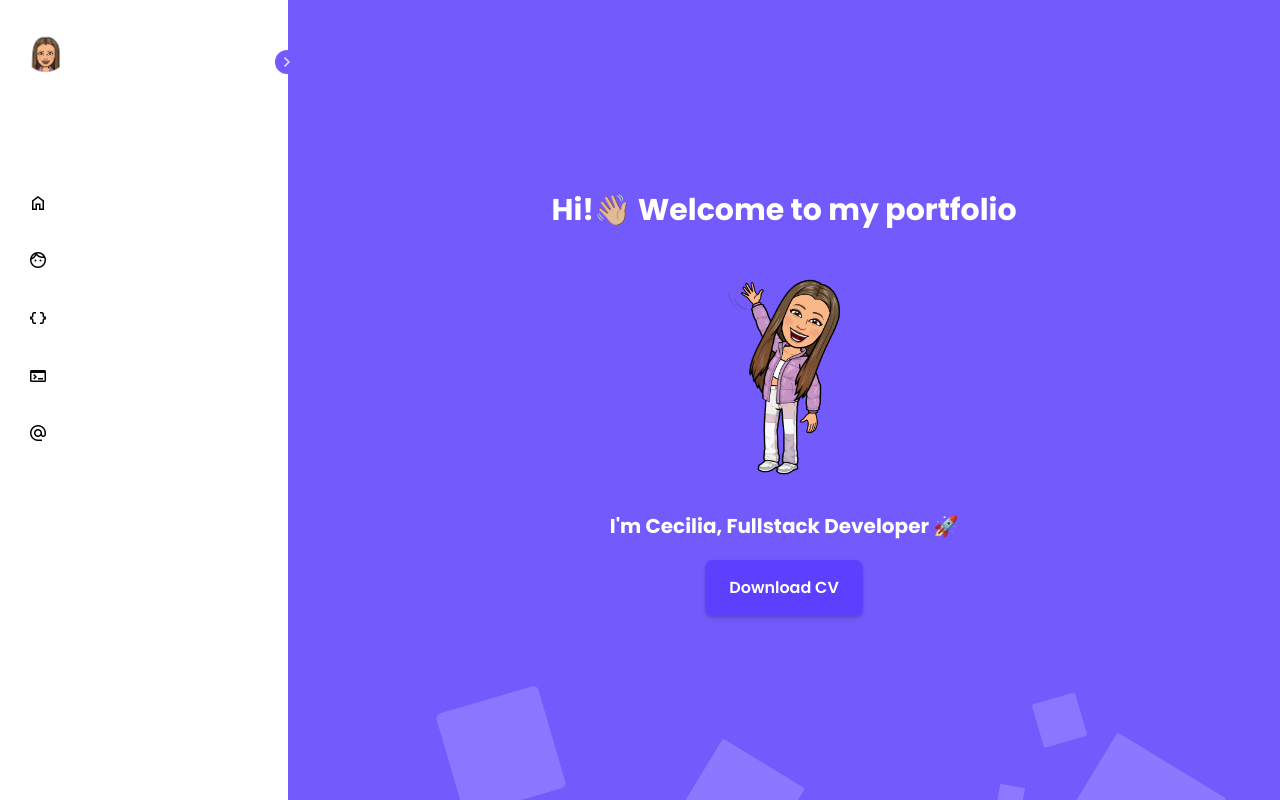
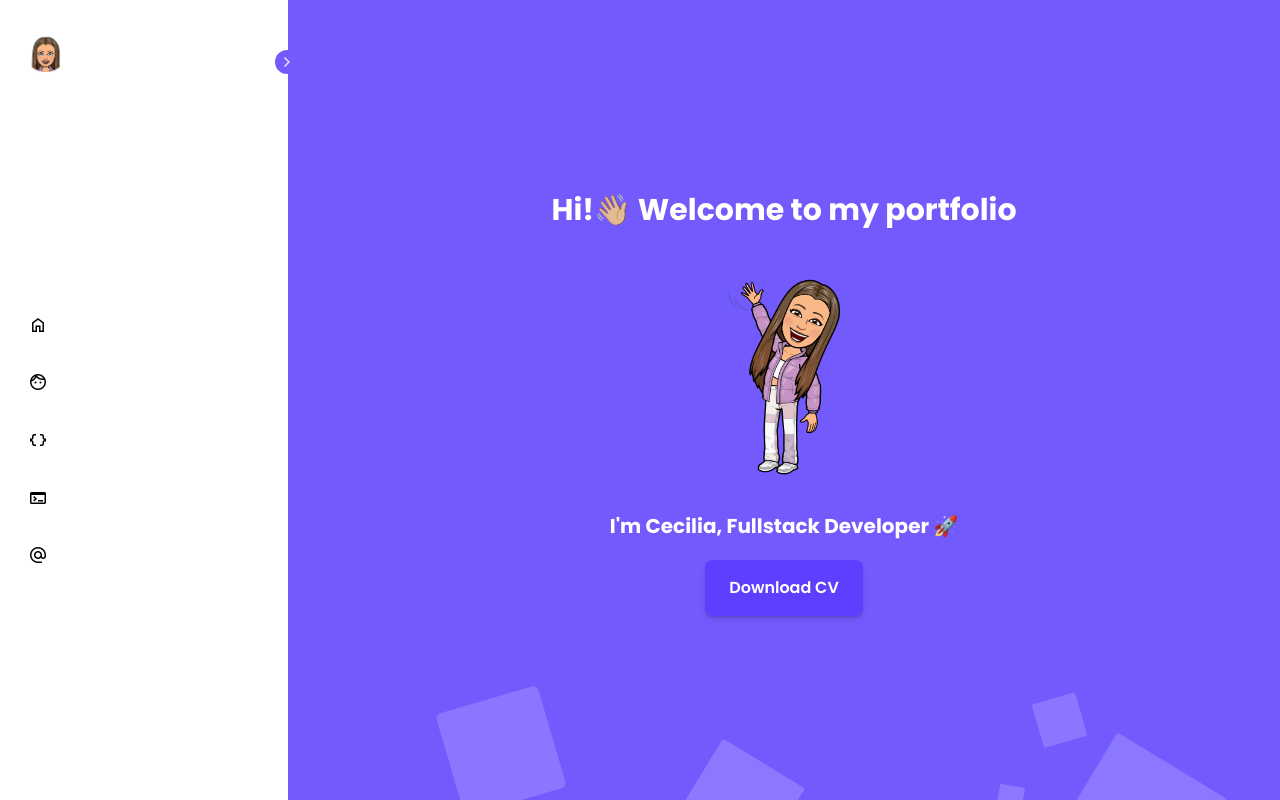
Before and after one commit to Cecimartinez/Portafolio, a React (Vite) app: page / in a window 1280 px wide. Built offline with nearby package versions, Linux system fonts and the light colour scheme.

Commit message:
update margin sidebar

```diff
--- a/src/components/SideBar/SideBarMenu/SideBarMenu.jsx
+++ b/src/components/SideBar/SideBarMenu/SideBarMenu.jsx
@@ -3,7 +3,7 @@ import { ListItem } from "../../ListItems/ListItem";
 export const SideBarMenu = ({ open, mode, handleChange }) => {
   return (
     <div className="menu-bar my-5 py-6">
-      <ul className="menu ">
+      <ul className="menu  my-auto">
         <ListItem stateOpen={open} />
       </ul>
 
--- a/src/components/SideBar/SideBarStyle.css
+++ b/src/components/SideBar/SideBarStyle.css
@@ -121,9 +121,6 @@ body.dark .sidebar header .toggle {
   color: var(--text-color);
 }
 
-.sidebar .menu {
-  margin-top: 40px;
-}
 
 .search-box {
   border-radius: 6px;
```
